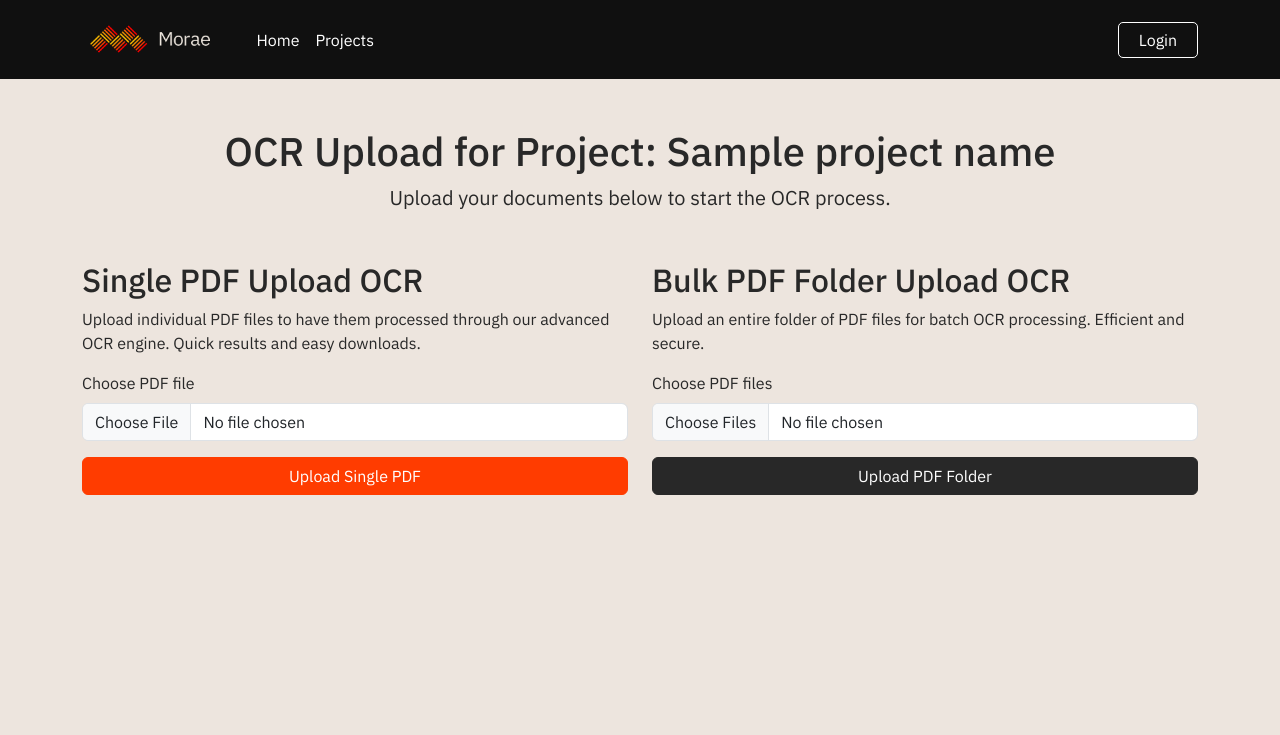
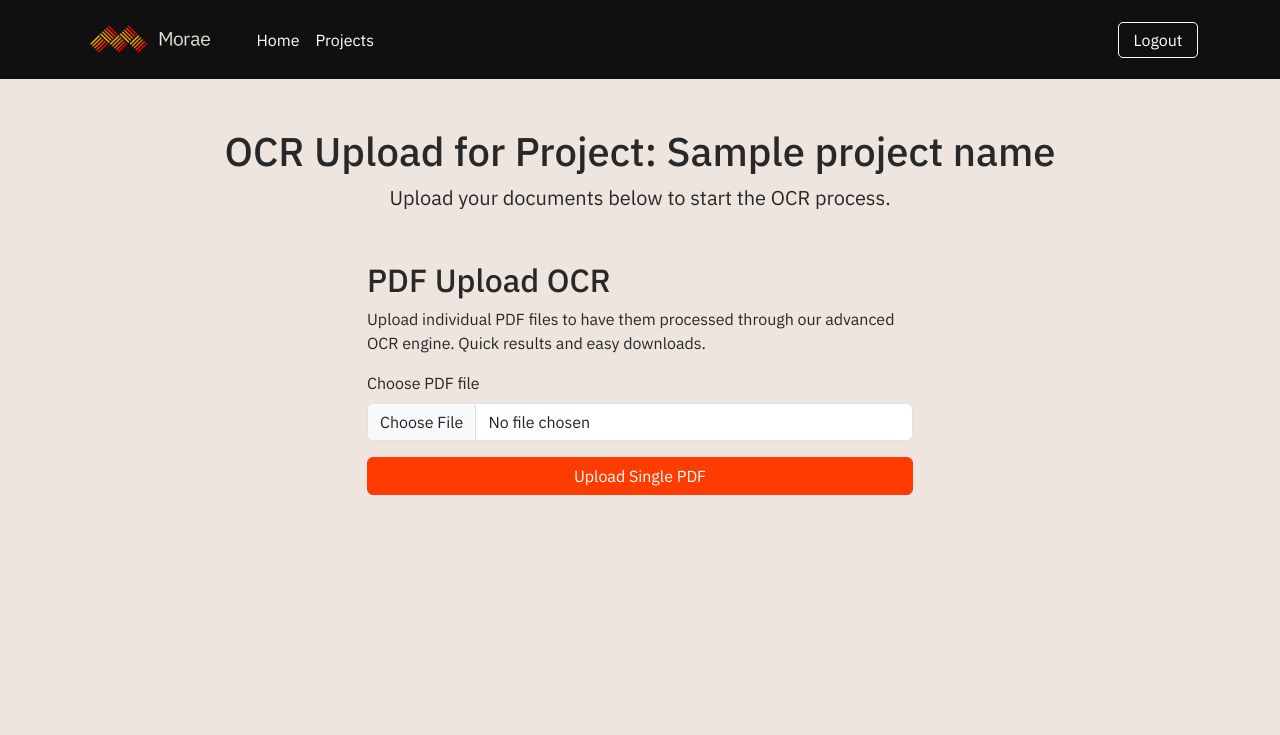
Before and after one commit to Exigent-Mind-Factory/OCRonDemand, a Python web app: template app/templates/ocr.html in a window 1280 px wide. Shown: the top 735 px of the page. Run offline with Jinja, Linux system fonts and the light colour scheme; the template is opened without the code that fills it: most values are stand-ins (such as "Sample title", 1, 10 or a date in 2020); some libraries are stand-ins or nearby versions.

Commit message:
#9 Hide Bulk PDF Upload option - Redirect to Projects page after login - Hide Bulk Upload section on OCR page - Change OCR page wording - Set minimum width for Projects table header

```diff
--- a/app/templates/base.html
+++ b/app/templates/base.html
@@ -47,6 +47,9 @@
         }
         a {
             text-decoration: none;
+        }
+        th {
+            min-width: 130px;
         }
         .button-primary {
             background-color: #FF3C00;
@@ -144,6 +147,10 @@
             gap: 1rem;
             padding: 7rem 0;
         }
+        .upload-form-container {
+            display: flex;
+            justify-content: center;
+        }
         .footer-text {
             color: #666;
         }
@@ -195,15 +202,15 @@
 
     <script src="https://cdnjs.cloudflare.com/ajax/libs/bootstrap/5.3.0/js/bootstrap.bundle.min.js"></script>
     <script>
-        const userCookie = document.cookie;
-
-        // Function that checks if a user_id cookie is present
-        function checkUserCookie() {
-            console.log(userCookie);
+        function changeOCRLoginButton () {
+            const loginButton = document.querySelector('.nav-button');
+            const url = window.location.href;
+            if (url.includes('ocr')) {
+                loginButton.textContent = 'Logout';
+            }
         }
 
-        // Call the function when the page loads
-        checkUserCookie();
+        changeOCRLoginButton();
     </script>
 </body>
 </html>
--- a/app/templates/login.html
+++ b/app/templates/login.html
@@ -43,7 +43,7 @@
         });
 
         if (response.ok) {
-            window.location.href = '/';  // Redirect to the homepage on success
+            window.location.href = '/projects';  // Redirect to the homepage on success
         } else {
             // Handle error
             const errorData = await response.json();
--- a/app/templates/ocr.html
+++ b/app/templates/ocr.html
@@ -10,7 +10,7 @@
     <!-- Section for Single PDF Upload -->
     <div class="row mt-5 upload-form-container">
         <div class="col-md-6 upload-form">
-            <h2>Single PDF Upload OCR</h2>
+            <h2>PDF Upload OCR</h2>
             <p>
                 Upload individual PDF files to have them processed through our advanced OCR engine.
                 Quick results and easy downloads.
@@ -32,7 +32,7 @@
         </div>
 
         <!-- Section for Bulk PDF Folder Upload -->
-        <div class="col-md-6 upload-form" id="bulk-upload-section">
+        <!-- <div class="col-md-6 upload-form" id="bulk-upload-section">
             <h2>Bulk PDF Folder Upload OCR</h2>
             <p>
                 Upload an entire folder of PDF files for batch OCR processing. Efficient and secure.
@@ -47,7 +47,7 @@
                 </div>
                 <button type="submit" class="btn btn-primary w-100 button-secondary">Upload PDF Folder</button>
             </form>
-        </div>
+        </div> -->
     </div>
 
     <!-- Section for Security Information -->
```
